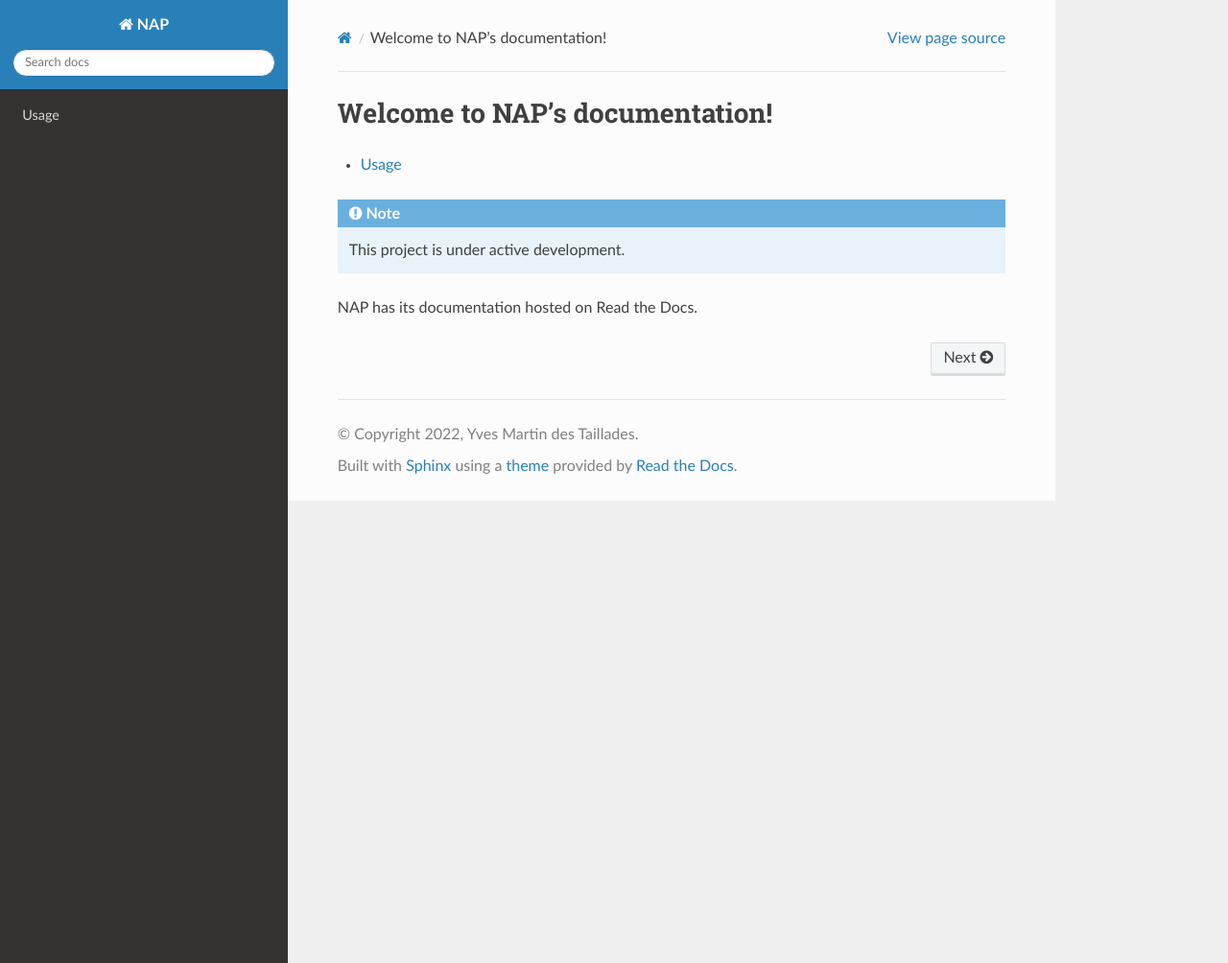
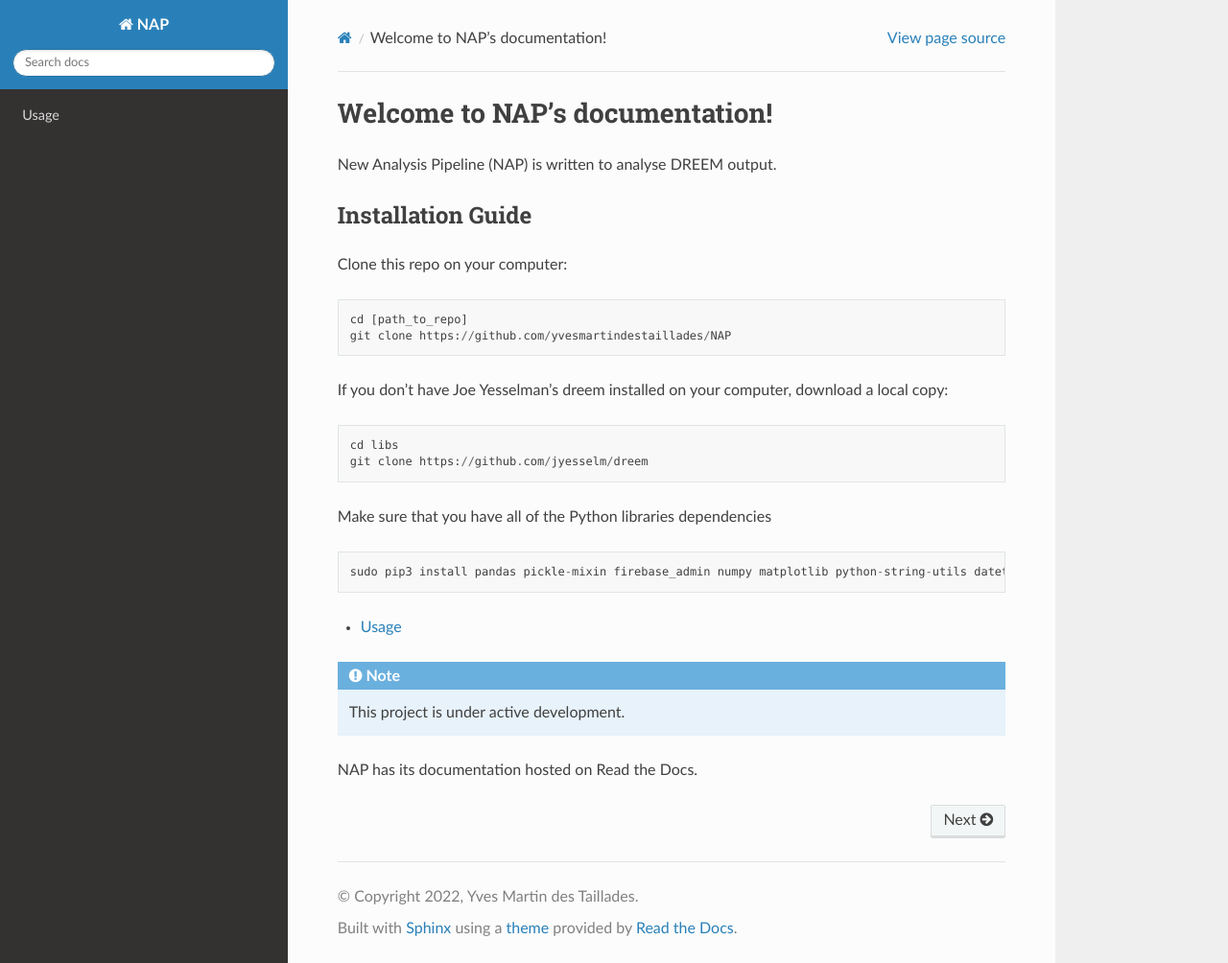
Before and after one commit to yvesmartindestaillades/NAP, a Sphinx documentation site: the page built from docs/source/index.rst, in a window 1280 px wide and 1004 px high. Shown: the whole window at 96% size. Built offline with Sphinx 7.4.7 and the Read the Docs theme 2.0.0, drawn with Linux system fonts in a browser that asks for light colours.

Commit message:
installation

```diff
--- a/docs/source/index.rst
+++ b/docs/source/index.rst
@@ -5,6 +5,28 @@
 
 Welcome to NAP's documentation!
 ===============================
+
+New Analysis Pipeline (NAP) is written to analyse DREEM output.
+
+Installation Guide
+------------------
+
+Clone this repo on your computer:
+::
+
+   cd [path_to_repo]
+   git clone https://github.com/yvesmartindestaillades/NAP
+
+If you don't have Joe Yesselman's dreem installed on your computer, download a local copy:
+::
+
+   cd libs
+   git clone https://github.com/jyesselm/dreem
+
+Make sure that you have all of the Python libraries dependencies
+::
+
+   sudo pip3 install pandas pickle-mixin firebase_admin numpy matplotlib python-string-utils datetime seaborn
 
 .. toctree::
    usage
```
Also changed, not shown: README.md (+1 -1 lines).
